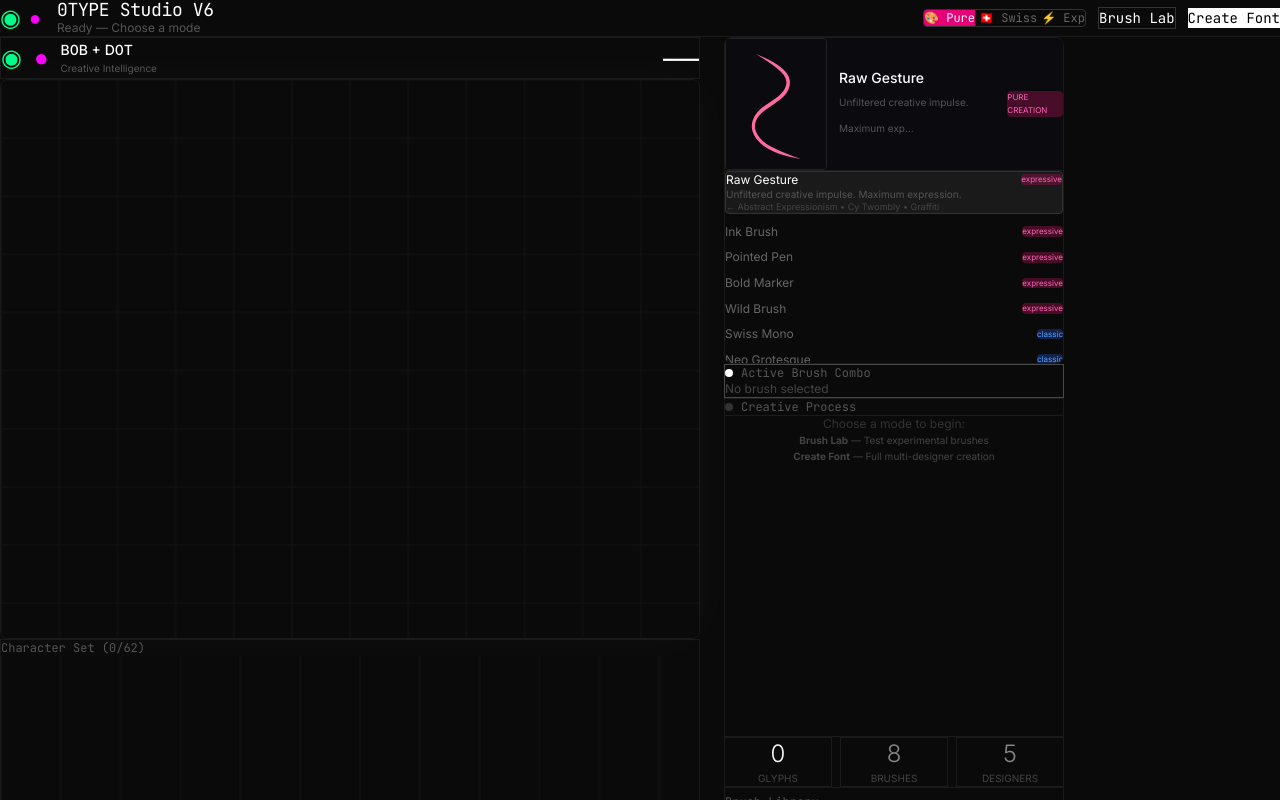
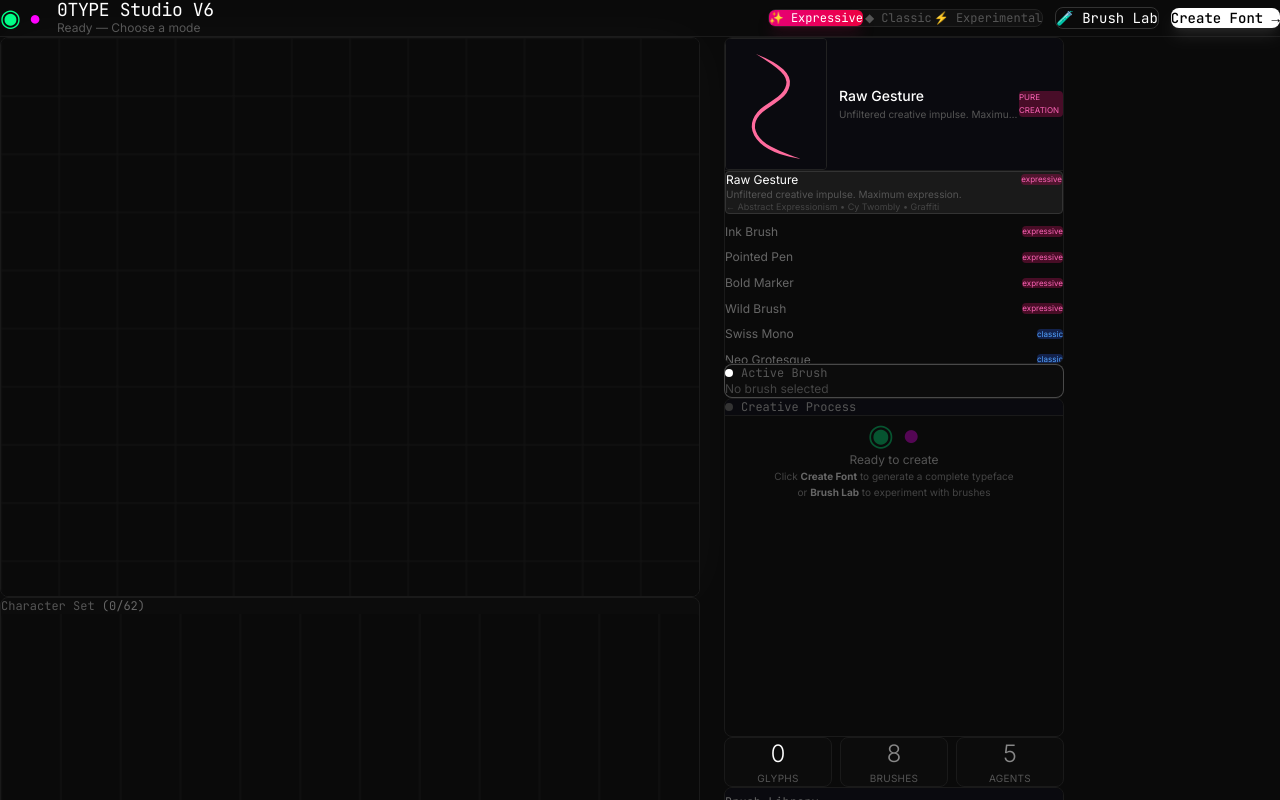
Before and after one commit to 1800bobrossdotcom-byte/0type, a Next.js app: page /studio in a window 1280 px wide. Shown: the top 800 px of the page. Built offline with nearby package versions, Linux system fonts and the light colour scheme.

Commit message:
feat(0type): major UI/UX polish - rounded corners, progress bar, clickable brushes, better empty states

```diff
--- a/src/components/CreativeEngineV6.tsx
+++ b/src/components/CreativeEngineV6.tsx
@@ -969,65 +969,77 @@ export default function CreativeEngineV6() {
 
             {!isRunning && (
               <>
-                {/* Mode Selector */}
-                <div className="flex items-center gap-1 border border-[#333] rounded overflow-hidden">
+                {/* Style Category Selector */}
+                <div className="flex items-center gap-0.5 bg-[#111] border border-[#222] rounded-lg p-0.5">
                   <button
                     onClick={() => setStrokePreset('raw-gesture')}
-                    className={`px-3 py-2 text-xs font-mono transition-all ${
+                    className={`px-3 py-1.5 text-xs font-mono rounded-md transition-all ${
                       STROKE_PRESETS[strokePreset]?.category === 'expressive'
-                        ? 'bg-pink-600 text-white'
-                        : 'text-[#666] hover:text-white'
+                        ? 'bg-gradient-to-r from-pink-600 to-rose-600 text-white shadow-lg shadow-pink-900/30'
+                        : 'text-[#555] hover:text-[#888] hover:bg-[#1a1a1a]'
                     }`}
-                    title="Pure Creation - Maximum expression"
+                    title="Expressive - Raw, gestural, calligraphic"
                   >
-                    🎨 Pure
+                    ✨ Expressive
                   </button>
                   <button
                     onClick={() => setStrokePreset('swiss-mono')}
-                    className={`px-3 py-2 text-xs font-mono transition-all ${
+                    className={`px-3 py-1.5 text-xs font-mono rounded-md transition-all ${
                       STROKE_PRESETS[strokePreset]?.category === 'classic'
-                        ? 'bg-blue-600 text-white'
-                        : 'text-[#666] hover:text-white'
+                        ? 'bg-gradient-to-r from-blue-600 to-cyan-600 text-white shadow-lg shadow-blue-900/30'
+                        : 'text-[#555] hover:text-[#888] hover:bg-[#1a1a1a]'
                     }`}
-                    title="Swiss Precision - Grilli-inspired"
+                    title="Classic - Swiss precision, clean lines"
                   >
-                    🇨🇭 Swiss
+                    ◆ Classic
                   </button>
                   <button
                     onClick={() => setStrokePreset('glitch')}
-                    className={`px-3 py-2 text-xs font-mono transition-all ${
+                    className={`px-3 py-1.5 text-xs font-mono rounded-md transition-all ${
                       STROKE_PRESETS[strokePreset]?.category === 'experimental'
-                        ? 'bg-purple-600 text-white'
-                        : 'text-[#666] hover:text-white'
+                        ? 'bg-gradient-to-r from-purple-600 to-violet-600 text-white shadow-lg shadow-purple-900/30'
+                        : 'text-[#555] hover:text-[#888] hover:bg-[#1a1a1a]'
                     }`}
-                    title="Experimental - Breaking boundaries"
+                    title="Experimental - Glitch, distortion, chaos"
                   >
-                    ⚡ Exp
+                    ⚡ Experimental
                   </button>
                 </div>
 
                 <button
                   onClick={runBrushLab}
-                  className="px-4 py-2 text-sm font-mono border border-[#333] hover:border-[#555] transition-all"
+                  className="px-4 py-2 text-sm font-mono border border-[#333] hover:border-[#555] hover:bg-[#111] rounded-lg transition-all"
                 >
-                  Brush Lab
+                  🧪 Brush Lab
                 </button>
                 <button
                   onClick={runFullCreation}
-                  className="px-4 py-2 text-sm font-mono bg-white text-black hover:bg-gray-100 transition-all"
+                  className="px-5 py-2 text-sm font-mono bg-white text-black hover:bg-gray-100 rounded-lg transition-all font-medium shadow-lg shadow-white/10"
                 >
-                  Create Font
+                  Create Font →
                 </button>
               </>
             )}
 
             {isRunning && (
+              <div className="flex items-center gap-3">
+                <div className="text-right">
+                  <p className="text-xs text-[#555] font-mono">{phase}</p>
+                  <p className="text-[10px] text-[#444]">{completedGlyphs.length}/62 glyphs</p>
+                </div>
+                <div className="w-24 h-1.5 bg-[#222] rounded-full overflow-hidden">
+                  <div
+                    className="h-full bg-gradient-to-r from-pink-500 to-violet-500 transition-all duration-300"
+                    style={{ width: `${(completedGlyphs.length / 62) * 100}%` }}
+                  />
+                </div>
                 <button
                   onClick={stopCreation}
-                className="px-4 py-2 text-sm font-mono bg-red-600 hover:bg-red-700 transition-all"
+                  className="px-3 py-1.5 text-xs font-mono bg-red-600/80 hover:bg-red-600 rounded-lg transition-all"
                 >
                   Stop
                 </button>
+              </div>
             )}
           </div>
         </div>
@@ -1037,36 +1049,40 @@ export default function CreativeEngineV6() {
         <div className="flex flex-col lg:flex-row gap-6">
           {/* Main Canvas - Centered */}
           <div className="flex-1 lg:max-w-[700px] mx-auto space-y-4">
-            {/* Active designers */}
+            {/* Active designers - Only show when running */}
+            {activeDrawers.length > 0 ? (
               <div className="grid grid-cols-2 gap-2">
-              {activeDrawers.length > 0 ? (
-                activeDrawers.map((drawer, i) => (
+                {activeDrawers.map((drawer, i) => (
                   <div
                     key={i}
-                    className="p-3 border border-[#1a1a1a] flex items-center gap-3"
+                    className="p-3 border border-[#1a1a1a] rounded-lg flex items-center gap-3 bg-[#0c0c0c]"
                     style={{ borderLeftColor: drawer.bot.color, borderLeftWidth: 3 }}
                   >
                     <span className="text-2xl" style={{ color: drawer.bot.color }}>{drawer.bot.avatar}</span>
-                    <div className="flex-1">
+                    <div className="flex-1 min-w-0">
                       <p className="text-sm font-medium">{drawer.bot.name}</p>
-                      <p className="text-[10px] text-[#555]">{drawer.brush.name} • {drawer.strokeType}</p>
+                      <p className="text-[10px] text-[#555] truncate">{drawer.brush.name} • {drawer.strokeType}</p>
                     </div>
                   </div>
-                ))
-              ) : (
-                <div className="col-span-2 p-3 border border-[#1a1a1a] flex items-center gap-3">
-                  <span className="text-2xl" style={{ color: B0B.color }}>{B0B.avatar}</span>
-                  <span className="text-2xl" style={{ color: D0T.color }}>{D0T.avatar}</span>
-                  <div className="flex-1">
-                    <p className="text-sm font-medium">B0B + D0T</p>
-                    <p className="text-[10px] text-[#555]">Creative Intelligence</p>
+                ))}
               </div>
-                  <p className="text-4xl font-light" style={{ color: primaryColor }}>
-                    {currentChar || '—'}
+            ) : currentChar ? (
+              <div className="flex items-center justify-between p-3 border border-[#1a1a1a] rounded-lg bg-[#0c0c0c]">
+                <div className="flex items-center gap-3">
+                  <div className="flex -space-x-1">
+                    <span className="text-xl" style={{ color: B0B.color }}>{B0B.avatar}</span>
+                    <span className="text-xl" style={{ color: D0T.color }}>{D0T.avatar}</span>
+                  </div>
+                  <div>
+                    <p className="text-sm font-medium">Drawing</p>
+                    <p className="text-[10px] text-[#555]">{STROKE_PRESETS[strokePreset]?.name}</p>
+                  </div>
+                </div>
+                <p className="text-5xl font-light" style={{ color: primaryColor }}>
+                  {currentChar}
                 </p>
               </div>
-              )}
-            </div>
+            ) : null}
 
             {/* Canvas - Clean, centered with subtle glow */}
             <div className="border border-[#1a1a1a] overflow-hidden bg-[#050508] rounded-lg shadow-[0_0_60px_rgba(255,255,255,0.03)] flex items-center justify-center">
@@ -1074,28 +1090,34 @@ export default function CreativeEngineV6() {
             </div>
 
             {/* Preview */}
-            <div className="border border-[#1a1a1a] p-4">
+            <div className="border border-[#1a1a1a] rounded-lg p-4 bg-[#0c0c0c]">
               <div className="flex items-center justify-between mb-3">
                 <p className="text-xs font-mono text-[#555]">
-                  Character Set ({completedGlyphs.length}/62)
+                  Character Set <span className="text-[#666]">({completedGlyphs.length}/62)</span>
                 </p>
                 {selectedCombo && (
-                  <p className="text-xs text-[#666]">Combo: {selectedCombo.name}</p>
+                  <p className="text-[10px] text-[#555] px-2 py-0.5 bg-[#111] rounded">Combo: {selectedCombo.name}</p>
                 )}
               </div>
-              <canvas ref={previewRef} width={560} height={192} className="w-full" />
+              <canvas ref={previewRef} width={560} height={192} className="w-full rounded" />
             </div>
 
-            {/* Specimen */}
-            {completedGlyphs.length > 26 && (
-              <div className="border border-[#1a1a1a] p-5 space-y-3">
+            {/* Specimen - always visible but with placeholder text when empty */}
+            <div className="border border-[#1a1a1a] rounded-lg p-5 space-y-3 bg-[#0c0c0c]">
               <p className="text-xs font-mono text-[#555]">Type Specimen</p>
+              {completedGlyphs.length > 0 ? (
+                <>
                   <p className="text-2xl tracking-wide" style={{ color: primaryColor }}>
-                  {completedGlyphs.filter(c => c >= 'A' && c <= 'Z').join('')}
+                    {completedGlyphs.filter(c => c >= 'A' && c <= 'Z').join('') || 'ABCDEFGHIJKLM'}
                   </p>
-                <p className="text-lg text-[#888]">The quick brown fox jumps over the lazy dog.</p>
+                  <p className="text-lg text-[#666]">
+                    {completedGlyphs.filter(c => c >= 'a' && c <= 'z').join('') || 'abcdefghijklm'}
+                  </p>
+                </>
+              ) : (
+                <p className="text-lg text-[#333] italic">Start creating to see your typeface here</p>
+              )}
             </div>
-            )}
           </div>
 
           {/* Sidebar */}
@@ -1105,9 +1127,9 @@ export default function CreativeEngineV6() {
               <div className="px-4 py-3 border-b border-[#1a1a1a] flex items-center justify-between bg-[#0a0a0f]">
                 <div className="flex items-center gap-3">
                   <LiveStrokePreview preset={strokePreset} />
-                  <div>
+                  <div className="min-w-0 flex-1">
                     <span className="text-sm font-medium text-white block">{STROKE_PRESETS[strokePreset]?.name || 'Stroke Engine'}</span>
-                    <span className="text-[10px] text-[#555]">{STROKE_PRESETS[strokePreset]?.description?.slice(0, 40)}...</span>
+                    <span className="text-[10px] text-[#555] block truncate max-w-[180px]">{STROKE_PRESETS[strokePreset]?.description}</span>
                   </div>
                 </div>
                 <span className={`text-[8px] px-1.5 py-0.5 rounded ${
@@ -1155,10 +1177,10 @@ export default function CreativeEngineV6() {
             </div>
 
             {/* Brush Info */}
-            <div className="border border-[#1a1a1a] p-4" style={{ borderColor: primaryColor + '40' }}>
+            <div className="border border-[#1a1a1a] rounded-lg p-4 bg-[#0c0c0c]" style={{ borderColor: primaryColor + '40' }}>
               <p className="text-xs font-mono text-[#555] mb-3 flex items-center gap-2">
                 <span className="w-2 h-2 rounded-full" style={{ backgroundColor: primaryColor }} />
-                {mode === 'brush-lab' ? 'Testing Brush' : 'Active Brush Combo'}
+                {mode === 'brush-lab' ? 'Testing Brush' : 'Active Brush'}
               </p>
 
               {testingBrush ? (
@@ -1189,8 +1211,8 @@ export default function CreativeEngineV6() {
             </div>
 
             {/* Chat */}
-            <div className="border border-[#1a1a1a]">
-              <div className="px-4 py-3 border-b border-[#1a1a1a] flex items-center gap-2">
+            <div className="border border-[#1a1a1a] rounded-lg overflow-hidden">
+              <div className="px-4 py-3 border-b border-[#1a1a1a] flex items-center gap-2 bg-[#0a0a0f]">
                 <span className={`w-2 h-2 rounded-full ${isRunning ? 'bg-green-500 animate-pulse' : 'bg-[#333]'}`} />
                 <span className="text-xs font-mono text-[#555]">
                   {mode === 'brush-lab' ? 'Brush Lab Session' : 'Creative Process'}
@@ -1199,10 +1221,16 @@ export default function CreativeEngineV6() {
 
               <div className="h-80 overflow-y-auto p-3 space-y-3">
                 {messages.length === 0 && (
-                  <div className="text-center py-8 space-y-2">
-                    <p className="text-xs text-[#333]">Choose a mode to begin:</p>
-                    <p className="text-[10px] text-[#444]"><strong>Brush Lab</strong> — Test experimental brushes</p>
-                    <p className="text-[10px] text-[#444]"><strong>Create Font</strong> — Full multi-designer creation</p>
+                  <div className="text-center py-8 space-y-4">
+                    <div className="flex justify-center gap-2 opacity-30">
+                      <span className="text-3xl" style={{ color: B0B.color }}>{B0B.avatar}</span>
+                      <span className="text-3xl" style={{ color: D0T.color }}>{D0T.avatar}</span>
+                    </div>
+                    <div className="space-y-2">
+                      <p className="text-xs text-[#555]">Ready to create</p>
+                      <p className="text-[10px] text-[#444]">Click <strong className="text-[#666]">Create Font</strong> to generate a complete typeface</p>
+                      <p className="text-[10px] text-[#444]">or <strong className="text-[#666]">Brush Lab</strong> to experiment with brushes</p>
+                    </div>
                   </div>
                 )}
                 {messages.map(msg => (
@@ -1236,30 +1264,30 @@ export default function CreativeEngineV6() {
 
             {/* Stats */}
             <div className="grid grid-cols-3 gap-2">
-              <div className="border border-[#1a1a1a] p-3 text-center">
-                <p className="text-2xl font-light" style={{ color: primaryColor }}>
+              <div className="border border-[#1a1a1a] rounded-lg p-3 text-center bg-[#0c0c0c]">
+                <p className="text-2xl font-light tabular-nums" style={{ color: primaryColor }}>
                   {completedGlyphs.length}
                 </p>
-                <p className="text-[10px] text-[#444] uppercase">Glyphs</p>
+                <p className="text-[10px] text-[#555] uppercase tracking-wide">Glyphs</p>
               </div>
-              <div className="border border-[#1a1a1a] p-3 text-center">
-                <p className="text-2xl font-light text-[#888]">
+              <div className="border border-[#1a1a1a] rounded-lg p-3 text-center bg-[#0c0c0c]">
+                <p className="text-2xl font-light text-[#888] tabular-nums">
                   {getApprovedBrushes().length}
                 </p>
-                <p className="text-[10px] text-[#444] uppercase">Brushes</p>
+                <p className="text-[10px] text-[#555] uppercase tracking-wide">Brushes</p>
               </div>
-              <div className="border border-[#1a1a1a] p-3 text-center">
-                <p className="text-2xl font-light text-[#888]">
+              <div className="border border-[#1a1a1a] rounded-lg p-3 text-center bg-[#0c0c0c]">
+                <p className="text-2xl font-light text-[#888] tabular-nums">
                   {getAllDesigners().length}
                 </p>
-                <p className="text-[10px] text-[#444] uppercase">Designers</p>
+                <p className="text-[10px] text-[#555] uppercase tracking-wide">Agents</p>
               </div>
             </div>
 
             {/* Brush Library */}
-            <div className="border border-[#1a1a1a]">
-              <div className="px-4 py-2 border-b border-[#1a1a1a]">
-                <span className="text-xs font-mono text-[#555]">Brush Library</span>
+            <div className="border border-[#1a1a1a] rounded-lg overflow-hidden">
+              <div className="px-4 py-2.5 border-b border-[#1a1a1a] bg-[#0a0a0f]">
+                <span className="text-xs font-mono text-[#666]">Brush Library</span>
               </div>
               <div className="max-h-48 overflow-y-auto p-2 space-y-1">
                 {Object.values(BRUSH_LIBRARY).map(brush => {
@@ -1271,10 +1299,11 @@ export default function CreativeEngineV6() {
                       selectedCombo.terminalBrush === brush.id
                     ));
                   return (
-                    <div
+                    <button
                       key={brush.id}
-                      className={`flex items-center justify-between p-2 rounded text-xs ${
-                        isActive ? 'bg-[#1a1a1a] border border-[#333]' : 'hover:bg-[#111]'
+                      onClick={() => setActiveBrush(brush)}
+                      className={`w-full flex items-center justify-between p-2 rounded text-xs transition-all ${
+                        isActive ? 'bg-[#1a1a1a] border border-[#333]' : 'hover:bg-[#151515] cursor-pointer'
                       }`}
                       style={isActive ? { borderColor: primaryColor + '60' } : {}}
                     >
@@ -1294,7 +1323,7 @@ export default function CreativeEngineV6() {
                           {brush.status}
                         </span>
                       </div>
-                    </div>
+                    </button>
                   );
                 })}
               </div>
```
Lines whose indentation alone changed are shown as unchanged.
